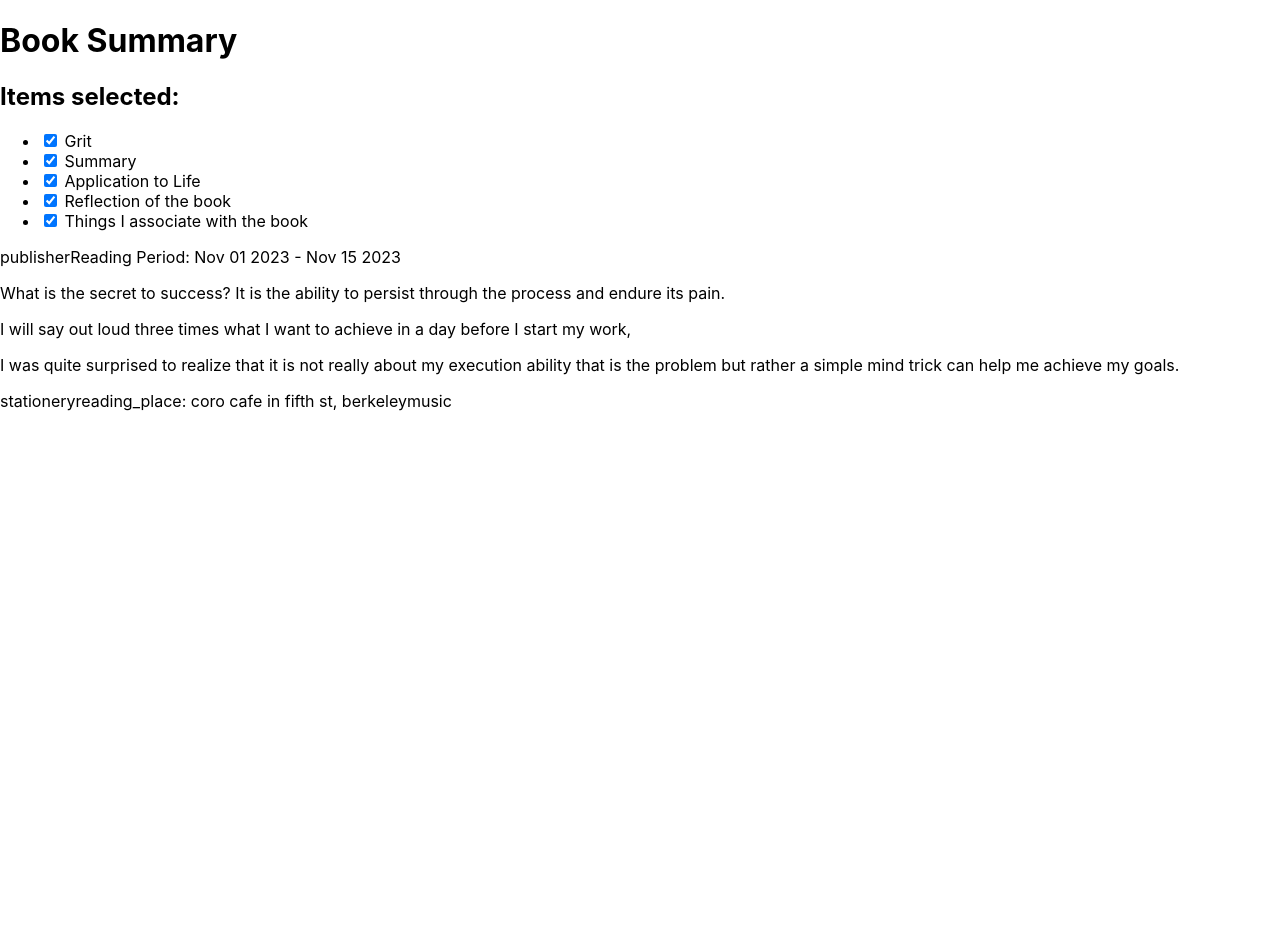
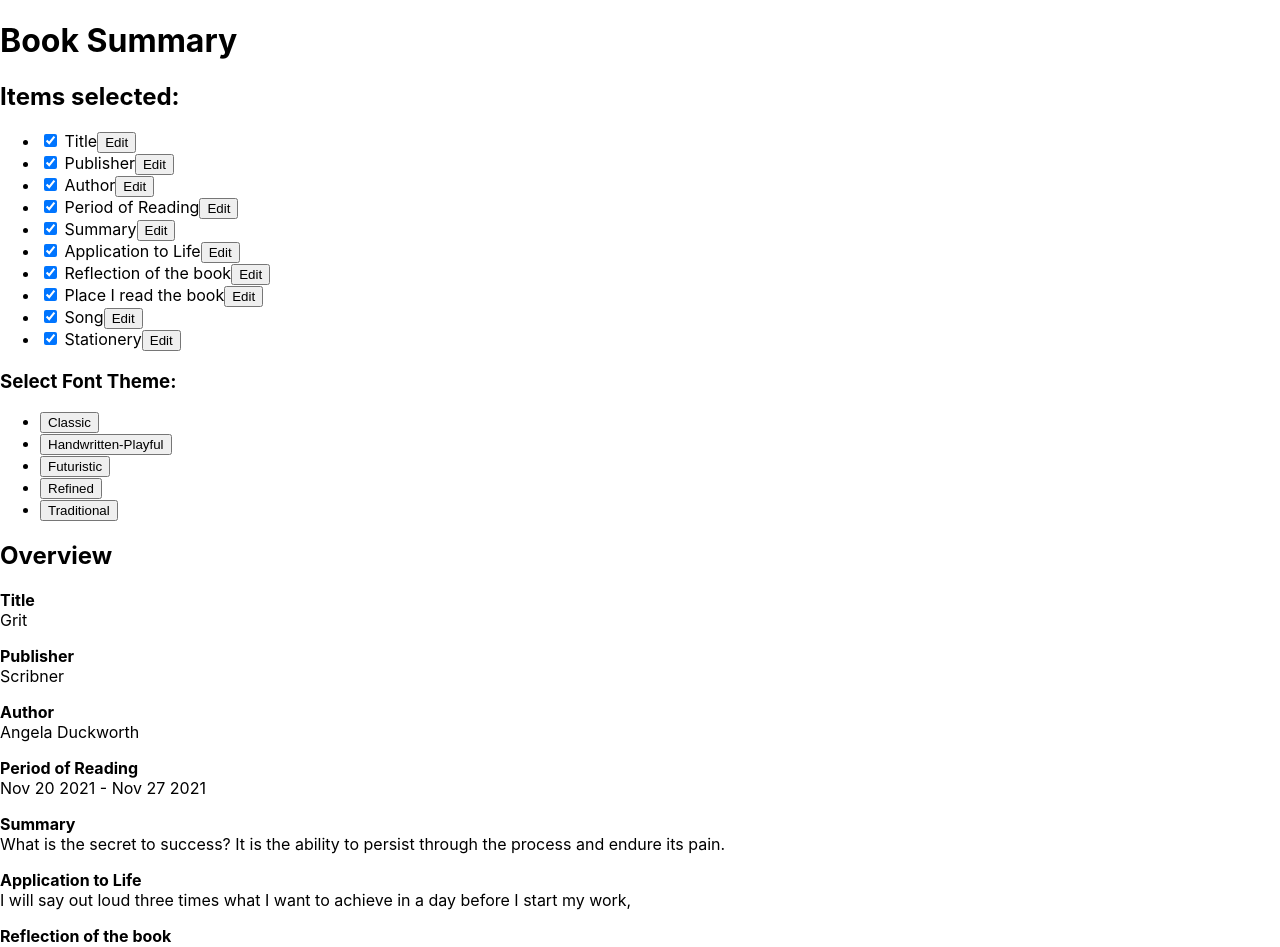
Before and after one commit to chaeyeonlee07/bookmark-generator, a React (Create React App) app: page / in a window 1280 px wide. Shown: the top 947 px of the page. Before the commit the page ends 800 px from the top, so only its background shows below. Built offline with nearby package versions, Linux system fonts and the light colour scheme.

Commit message:
font options

```diff
--- a/src/App.css
+++ b/src/App.css
@@ -1,6 +1,10 @@
+
+
 .App {
   text-align: center;
 }
+
+
 
 .App-logo {
   height: 40vmin;
--- a/src/App.js
+++ b/src/App.js
@@ -1,21 +1,52 @@
 import React, { useState } from "react";
+import './App.css'
+
+<>
+  <link rel="preconnect" href="https://fonts.googleapis.com" />
+  <link rel="preconnect" href="https://fonts.gstatic.com" crossOrigin="" />
+  <link
+    href="https://fonts.googleapis.com/css2?family=Bitter&family=Caveat:wght@600&family=Concert+One&family=Dancing+Script:wght@600&family=DotGothic16&family=Genos:ital@1&family=Merienda&family=Nanum+Myeongjo&family=Nunito:wght@300&family=PT+Serif&family=Single+Day&family=Yantramanav&family=Zeyada&family=Zilla+Slab:ital,wght@1,500&display=swap"
+    rel="stylesheet"
+  />
+</>
+
+
+
+
 
 const initialInput = [
-  { id: 0, name: 'Grit', placeholder: 'Header', body: [{ other: ['publisher', 'Reading Period: Nov 01 2023 - Nov 15 2023'] }], chosen: true },
-  { id: 1, name: 'Summary', body: [{ other: ['What is the secret to success? It is the ability to persist through the process and endure its pain.'] }], chosen: true },
-  { id: 2, name: 'Application to Life', body: [{ other: ['I will say out loud three times what I want to achieve in a day before I start my work,'] }], chosen: true },
-  {
-    id: 3,
+  { id: 0, name: 'Title',   body: [{ other: ['Grit'] }], chosen: true },
+  { id: 1, name: 'Publisher', body: [{other:['Scribner']}],  chosen: true},
+  { id: 2, name: 'Author', body: [{other:['Angela Duckworth']}],  chosen: true},
+  { id: 3, name: 'Period of Reading', body: [{other:['Nov 20 2021 - Nov 27 2021']}],  chosen: true},
+  { id: 4, name: 'Summary', body: [{ other: ['What is the secret to success? It is the ability to persist through the process and endure its pain.'] }], chosen: true },
+  { id: 5, name: 'Application to Life', body: [{ other: ['I will say out loud three times what I want to achieve in a day before I start my work,'] }], chosen: true },
+  { id: 6,
     name: 'Reflection of the book', body: [{
-      other: ['I was quite surprised to realize that it is not really about my execution ability that is the problem but rather \
-     a simple mind trick can help me achieve my goals.']
+      other: ['I was quite surprised to realize that it is not really about my execution ability that is the problem but rather a simple mind trick can help me achieve my goals.']
     }], chosen: true
   },
-  { id: 4, name: 'Things I associate with the book', body: [{ other: ['stationery', 'reading_place: coro cafe in fifth st, berkeley', 'music'] }], chosen: true }
+  { id: 7, name: 'Place I read the book', body: [{ other: ['Love Cafe at NyC']  }], chosen: true },
+  { id: 8, name: 'Song', body: [{ other: ['Chopin nocturne']  }], chosen: true },
+  { id: 9, name: 'Stationery', body: [{ other: ['Muji Gel Pen 0.38mm']  }], chosen: true }
+
 ];
 
-function ItemList({ sections, onToggle }) {
+
+const font_themes = [
+  { id: 0, themeName: 'Classic', fontFamily : "'Bitter', serif"},
+  { id: 1, themeName: 'Handwritten-Playful', fontFamily : "'Caveat', cursive"},
+  { id: 2, themeName: 'Futuristic', fontFamily : "'DotGothic16', sans-serif"},
+  { id: 3, themeName: 'Refined', fontFamily : "'Nanum Myeongjo', serif"},
+  { id: 4, themeName: 'Traditional', fontFamily : "'PT Serif', serif"},
+];
+
+function ItemList({ sections, onToggle, onEdit, onSelectTheme}) {
+  const [editId, setEditId] = useState(null);
+  const [editContent, setEditContent] = useState('');
+
   const handleToggle = (id) => {
+    setEditId(null);
     const updatedList = sections.map(section => {
       if (section.id === id) {
         return { ...section, chosen: !section.chosen };
@@ -24,6 +55,27 @@ function ItemList({ sections, onToggle }) {
     });
     onToggle(updatedList);
   };
+
+  const handleEdit = (id, content) => {
+    setEditId(id);
+    setEditContent(content);
+  };
+
+  const handleSave = (id) => {
+    const updatedList = sections.map(section => {
+      if (section.id === id) {
+        const updatedBody = [{ other: editContent.split("\n") }];
+        return { ...section, body: updatedBody };
+      }
+      return section;
+    });
+    onEdit(updatedList);
+    setEditId(null);
+  };
+
+  const handleThemeChange = (themeId) => {
+    onSelectTheme(themeId);
+  }
 
   return (
     <div>
@@ -37,22 +89,36 @@ function ItemList({ sections, onToggle }) {
                 onChange={() => handleToggle(section.id)}
               /> {section.name}
             </label>
+            {section.chosen && (
+              <>
+                {editId === section.id ? (
+                  <div>
+                    <textarea
+                      value={editContent}
+                      onChange={(e) => setEditContent(e.target.value)}
+                      rows={8}
+                      cols={50}
+                    ></textarea>
+                    <button onClick={() => handleSave(section.id)}>Save</button>
+                  </div>
+                ) : (
+                  <button onClick={() => handleEdit(section.id, section.body[0].other.join("\n"))}>Edit</button>
+                )}
+              </>
+            )}
           </li>
         ))}
       </ul>
 
       <div>
-        {sections.filter(section => section.chosen).map(section => (
-          <div key={section.id}>
-            {section.body.map(content => (
-              <p key={section.id}>
-                {content.other.map((item, index) => (
-                  <span key={index}>{item}</span>
-                ))}
-              </p>
-            ))}
-          </div>
-        ))}
+        <h3>Select Font Theme:</h3>
+        <ul>
+          {font_themes.map(theme => (
+            <li key={theme.id}>
+              <button onClick={() => handleThemeChange(theme.id)}>{theme.themeName}</button>
+            </li>
+          ))}
+        </ul>
       </div>
     </div>
   );
@@ -60,9 +126,23 @@ function ItemList({ sections, onToggle }) {
 
 export default function App() {
   const [list, setList] = useState(initialInput);
+  const [selectedTheme, setSelectedTheme] = useState(null);
 
   const handleToggle = (updatedList) => {
     setList(updatedList);
+  };
+
+  const handleEdit = (updatedList) => {
+    setList(updatedList);
+  };
+
+  const handleSelectTheme = (themeId) => {
+    setSelectedTheme(themeId);
+  };
+
+  const getFontFamilyForTheme = (themeId) => {
+    const selectedTheme = font_themes.find(font_themes => font_themes.id === themeId);
+    return selectedTheme ? selectedTheme.fontFamily : '';
   };
 
   return (
@@ -72,7 +152,28 @@ export default function App() {
       <ItemList
         sections={list}
         onToggle={handleToggle}
+        onEdit={handleEdit}
+        onSelectTheme={handleSelectTheme}
       />
+
+      <h2>Overview </h2>
+
+      <div style={{ fontFamily: getFontFamilyForTheme(selectedTheme) }}>
+        {list.filter(section => section.chosen).map(section => (
+          <div key={section.id}>
+            {section.body.map(content => (
+              <p key={section.id}>
+                <strong>{section.name}</strong> <br></br>
+                {content.other.map((item, index) => (
+                  <span key={index}>{item}</span>
+                ))}
+              </p>
+            ))}
+          </div>
+        ))}
+      </div>
+
     </>
+
   );
 }
```
